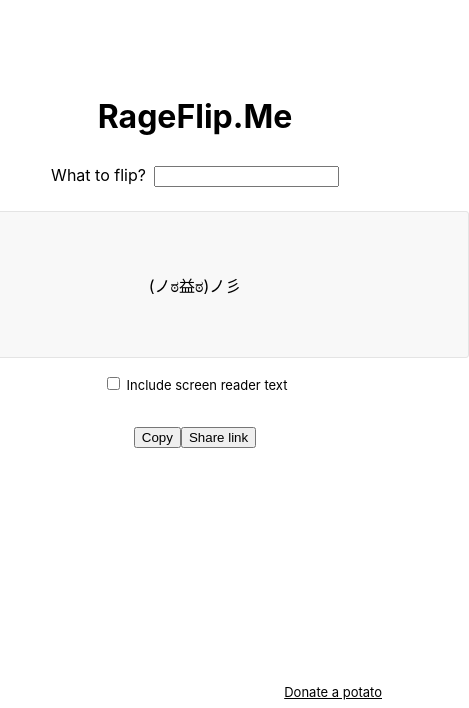
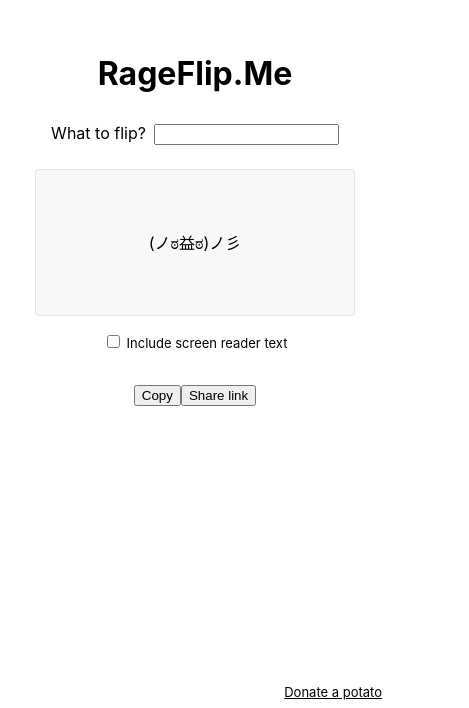
Before and after one commit to ianonavy/rageflip.me, a Next.js app: page / in a window 390 px wide. Shown: the part 136-844 px from the top of the page, 469 px wide, since content can reach past the window. Built offline with nearby package versions, Linux system fonts and the light colour scheme.

Commit message:
Fix layout on mobile

```diff
--- a/styles/Home.module.css
+++ b/styles/Home.module.css
@@ -1,10 +1,10 @@
 .container {
-  padding: 0 2rem;
+  padding: 0;
 }
 
 .main {
   min-height: 100vh;
-  padding: 4rem 0;
+  padding: 4rem 0 8rem;
   flex: 1;
   display: flex;
   flex-direction: column;
@@ -129,6 +129,10 @@
   }
 }
 
+.main h1 {
+  margin-top: 0;
+}
+
 .input {
   margin: 0.5rem;
 }
@@ -199,6 +203,12 @@
   }
 }
 
+@media screen and (max-width: 720px) {
+  .outputText {
+    width: 320px;
+  }
+}
+
 .screenReaderText {
   margin-bottom: 2rem;
 }
```
